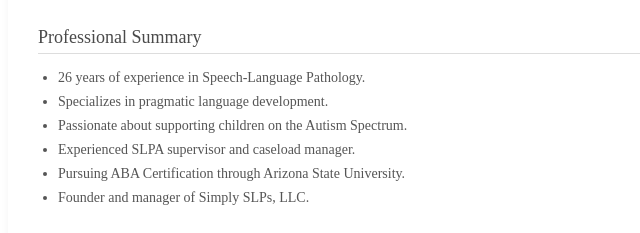
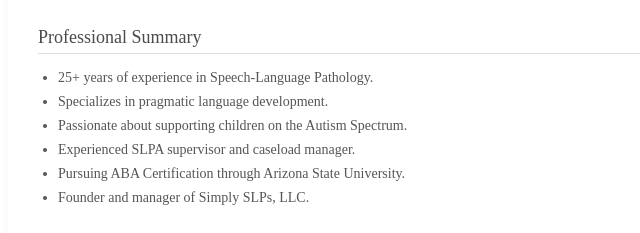
Before and after one commit to peteslp/pete-slp, a plain HTML site: page index.html in a window 1280 px wide. Shown: the part 333-566 px from the top of the page, 0-640 px from the left. Drawn offline with Linux system fonts and the light colour scheme.

Commit message:
Update index.html

```diff
--- a/index.html
+++ b/index.html
@@ -111,7 +111,7 @@
     <div class="section">
         <div class="section-title">Professional Summary</div>
         <ul>
-            <li>26 years of experience in Speech-Language Pathology.</li>
+            <li>25+ years of experience in Speech-Language Pathology.</li>
             <li>Specializes in pragmatic language development.</li>
             <li>Passionate about supporting children on the Autism Spectrum.</li>
             <li>Experienced SLPA supervisor and caseload manager.</li>
```
